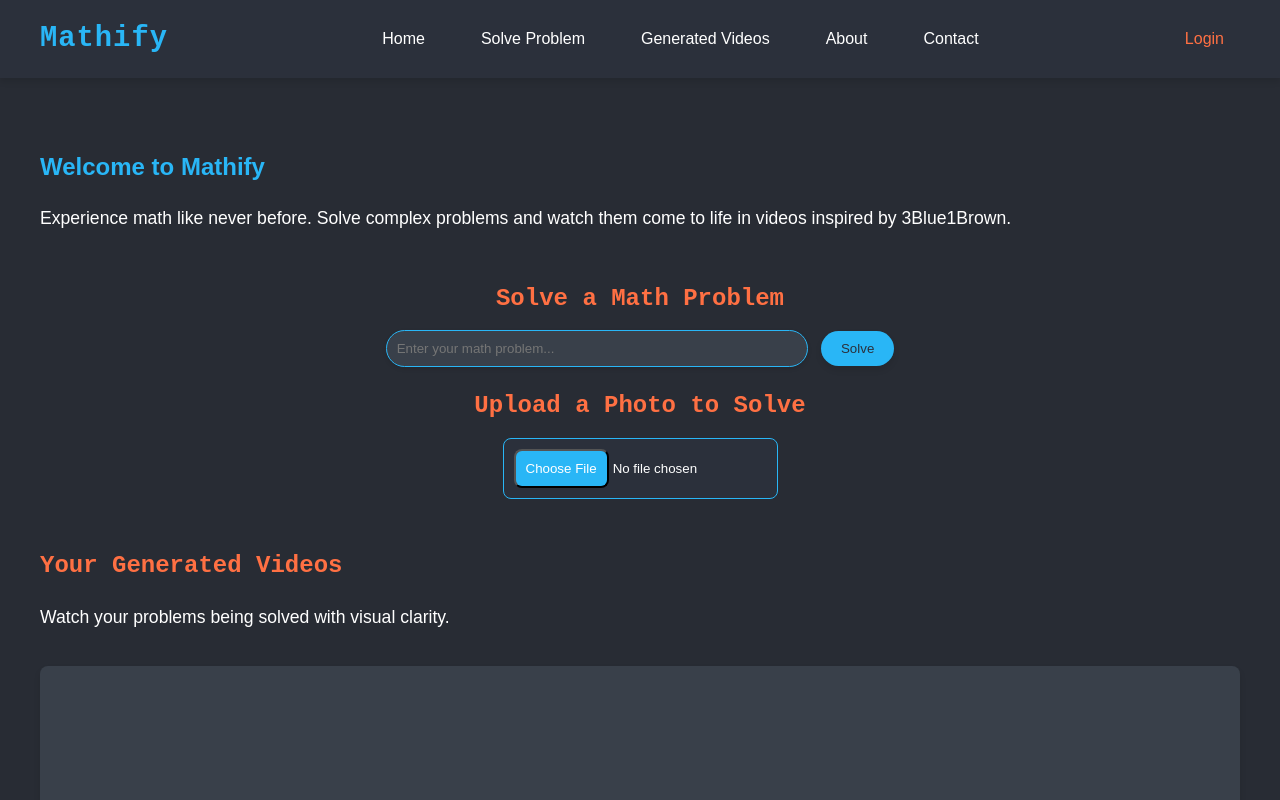
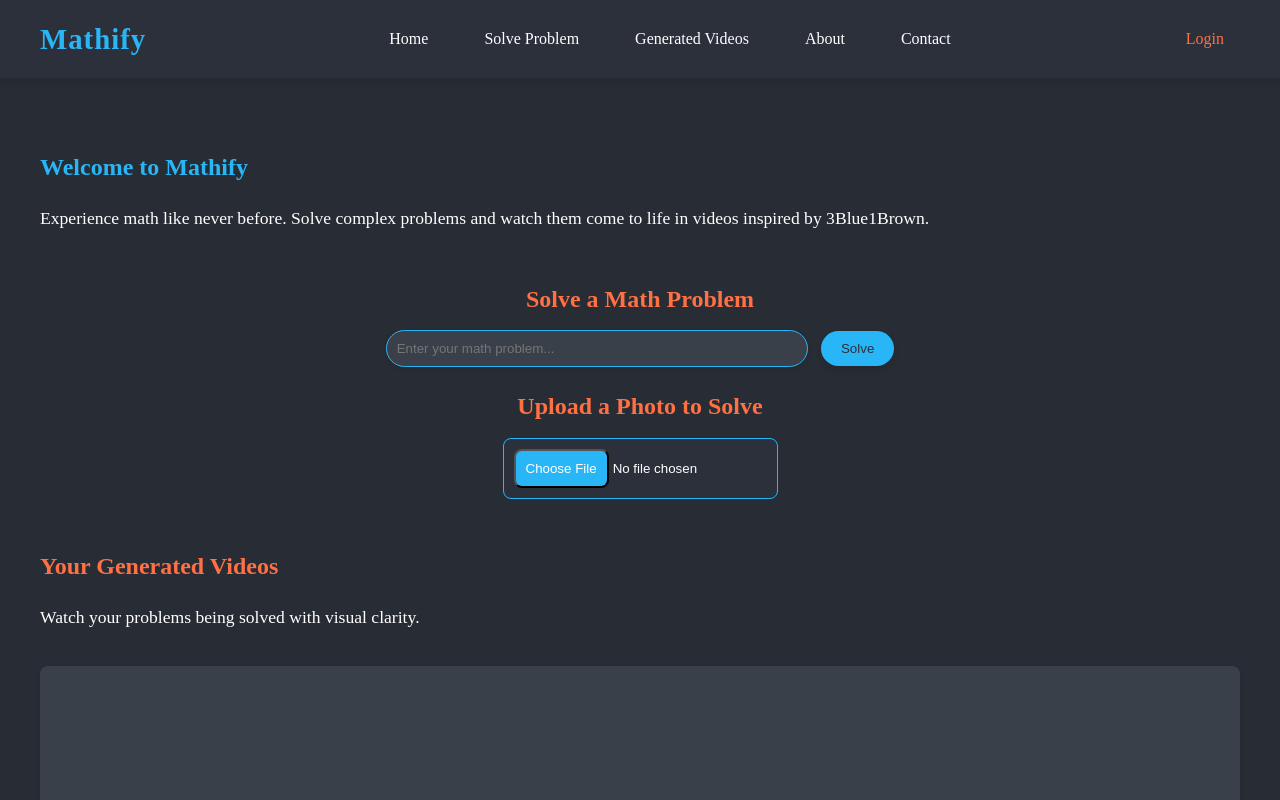
Before and after one commit to Tankman61/Mathify, a React (Create React App) app: page / in a window 1280 px wide. Shown: the top 800 px of the page. Built offline with nearby package versions, Linux system fonts and the light colour scheme.

Commit message:
small changes

```diff
--- a/src/App.css
+++ b/src/App.css
@@ -1,5 +1,5 @@
 body {
-  font-family: 'Poppins', sans-serif;
+  font-family: 'futura', gotham;
   margin: 0;
   padding: 0;
   background-color: #282c34;
@@ -37,7 +37,7 @@ body {
 
  .logo {
   font-size: 1.8em;
-  font-family: 'IBM Plex Mono', monospace;
+  font-family: 'futura', gotham;
   font-weight: 600;
   letter-spacing: 1px;
   color: #29b6f6;
@@ -59,7 +59,7 @@ body {
 
 
  .nav-links a {
-  font-family: 'Montserrat', sans-serif;
+  font-family: 'futura', gotham;
   color: #ffffff;
   text-decoration: none;
   padding: 0.5em 1em;
@@ -74,7 +74,7 @@ body {
 
 
  .login a {
-  font-family: 'Montserrat', sans-serif;
+  font-family: 'futura', gotham;
   color: #ff7043;
   text-decoration: none;
   padding: 0.5em 1em;
@@ -102,14 +102,14 @@ body {
 
 
  h1 {
-  font-family: 'Montserrat', sans-serif;
+  font-family: 'futura', gotham;
   color: #29b6f6;
   margin-bottom: 0.5em;
  }
 
 
  h2 {
-  font-family: 'IBM Plex Mono', monospace;
+  font-family: 'futura', gotham;
   color: #ff7043;
   margin-bottom: 0.5em;
  }
@@ -117,7 +117,7 @@ body {
 
  p {
   margin-bottom: 2em;
-  font-family: 'Poppins', sans-serif;
+  font-family: 'futura', gotham;
   font-size: 1.1em;
  }
 
@@ -221,7 +221,7 @@ body {
   display: block;
   margin-bottom: 0.5em;
   color: #29b6f6;
-  font-family: 'IBM Plex Mono', monospace;
+  font-family: 'futura', gotham;
   font-weight: 600;
  }
 
@@ -279,6 +279,8 @@ body {
   .nav-links li {
     margin-left: 0;
     margin-top: 10px;
+    font-size: 12px;
+    text-align: center;
   }
 
 
@@ -391,7 +393,7 @@ body {
 
 .input-group input[type="text"],
 .input-group input[type="password"] {
-  width: 80%;
+  width: 90%;
   padding: 10px;
   border: 1px solid #ddd;
   border-radius: 4px;
--- a/src/mathify.js
+++ b/src/mathify.js
@@ -49,7 +49,7 @@ function Mathify() {
       </nav>
 
       <div className="container">
-        <section id="intro" className="fade-in">
+        <section id="home" className="fade-in">
           <h1>Welcome to Mathify</h1>
           <p>Experience math like never before. Solve complex problems and watch them come to life in videos inspired by 3Blue1Brown.</p>
         </section>
```
